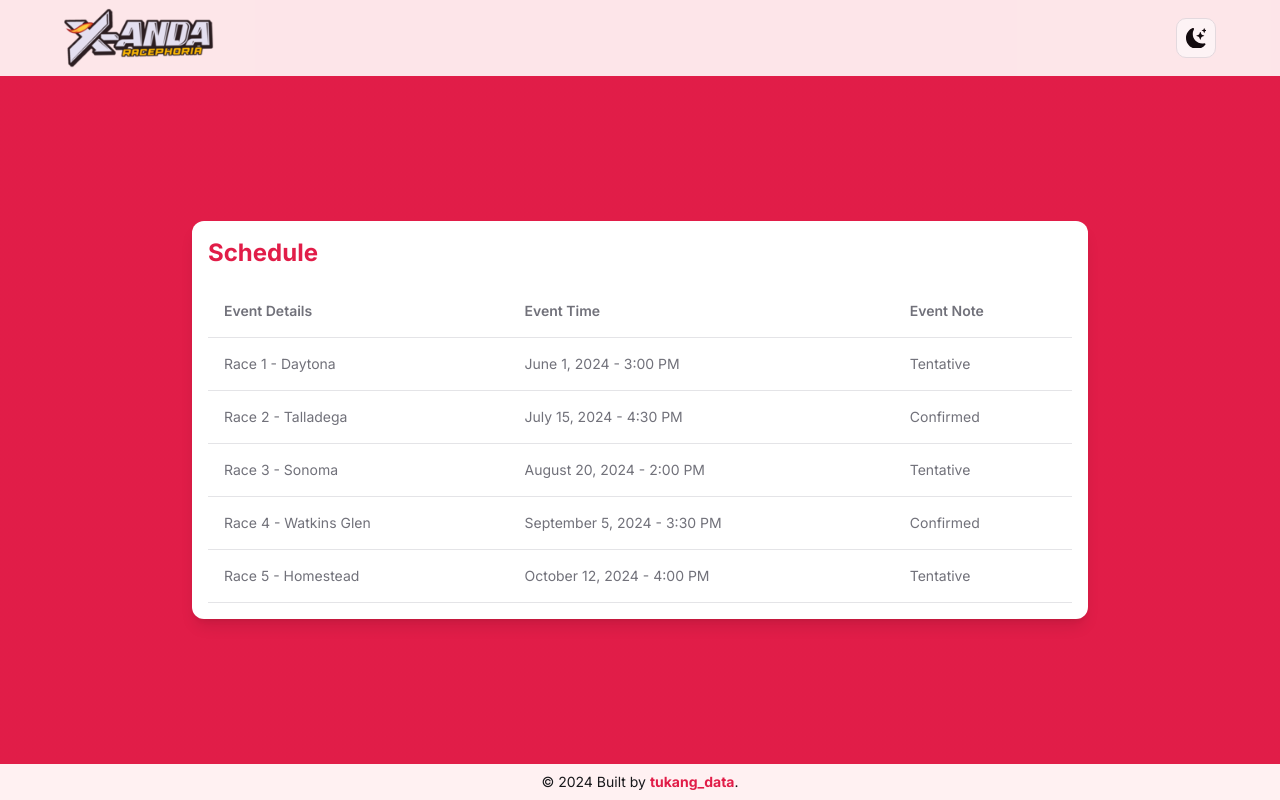
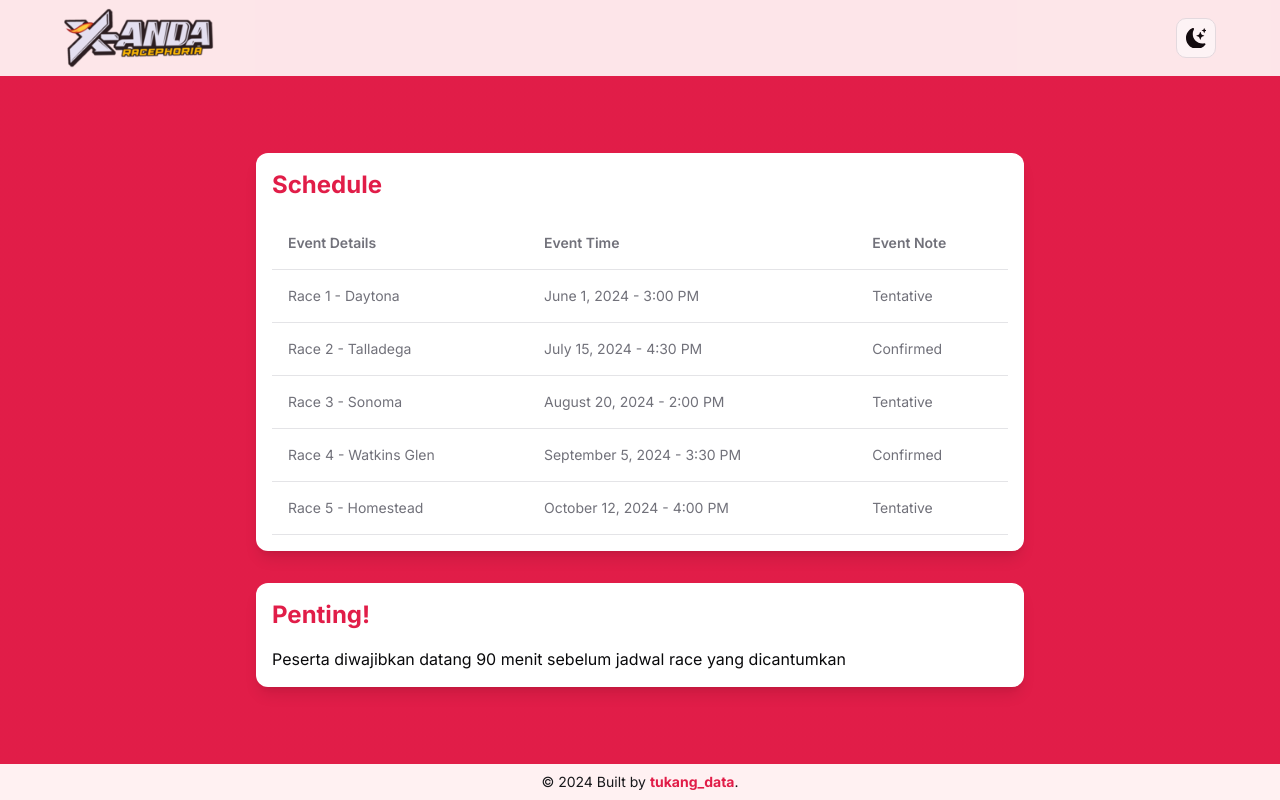
Before and after one commit to thosangs/pla_lamsel, a Next.js app: page /jadwal in a window 1280 px wide. Built offline with nearby package versions, Linux system fonts and the light colour scheme.

Commit message:
feat: tidying up scoring page to use grid

```diff
--- a/app/jadwal/page.tsx
+++ b/app/jadwal/page.tsx
@@ -2,7 +2,8 @@ import listJadwal from "@/lib/jadwal";
 
 export default function Jadwal() {
 	return (
-		<div className="w-full max-w-4xl bg-background rounded-lg shadow-lg p-4 my-4">
+		<>
+			<div className="w-full max-w-3xl bg-background rounded-lg shadow-lg p-4 my-4">
 				<h2 className="text-2xl font-bold text-primary mb-4">Schedule</h2>
 				<div className="overflow-x-auto">
 					<table className="w-full text-muted-foreground text-sm">
@@ -25,5 +26,12 @@ export default function Jadwal() {
 					</table>
 				</div>
 			</div>
+			<div className="w-full max-w-3xl bg-background rounded-lg shadow-lg p-4 my-4">
+				<h2 className="text-2xl font-bold text-primary mb-4">Penting!</h2>
+				<div className="overflow-x-auto">
+					Peserta diwajibkan datang 90 menit sebelum jadwal race yang dicantumkan
+				</div>
+			</div>
+		</>
 	);
 }
--- a/app/livescore/kelas/page.tsx
+++ b/app/livescore/kelas/page.tsx
@@ -89,15 +89,26 @@ function KelasActive() {
 					<TableHeader className="bg-muted">
 						<TableRow>
 							{modifyTableHeaders(rows[0]).map((header, index) => (
-								<TableHead key={index}>{header}</TableHead>
+								<TableHead key={index} className="text-center">
+									{header}
+								</TableHead>
 							))}
 						</TableRow>
 					</TableHeader>
 					<TableBody>
 						{rows.slice(1).map((row, rowIndex) => (
-							<TableRow key={rowIndex}>
+							<TableRow key={rowIndex} className="p-0 text-center">
 								{row.map((cell, cellIndex) => (
-									<TableCell key={cellIndex}>{cell}</TableCell>
+									<TableCell
+										key={cellIndex}
+										className={`p-2 ${
+											rows[0][cellIndex] === "NAMA" || rows[0][cellIndex] === "KOMUNITAS"
+												? "whitespace-nowrap"
+												: ""
+										}`}
+									>
+										{cell}
+									</TableCell>
 								))}
 							</TableRow>
 						))}
@@ -127,10 +138,11 @@ function KelasActive() {
 				</div>
 				<hr />
 			</div>
-
-			{Object.entries(data[tahun][tipe]).map(([bracketTitle, rows]) =>
-				renderTable(bracketTitle, rows as string[][])
-			)}
+			<div className="grid grid-cols-1 sm:grid-cols-2 gap-4">
+				{Object.entries(data[tahun][tipe]).map(([bracketTitle, rows]) =>
+					renderTable(bracketTitle, rows as string[][])
+				)}
+			</div>
 		</>
 	);
 }
```
Lines whose indentation alone changed are shown as unchanged.
